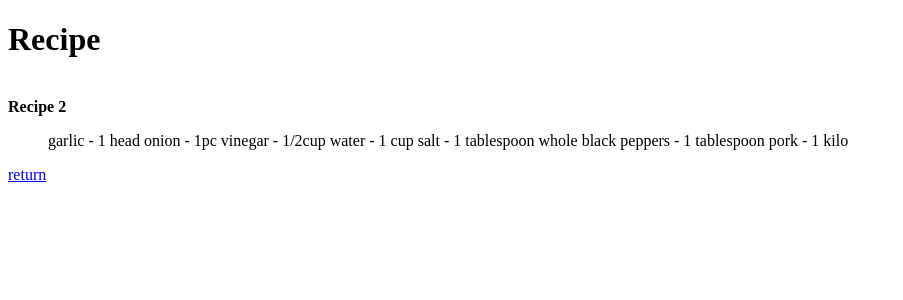
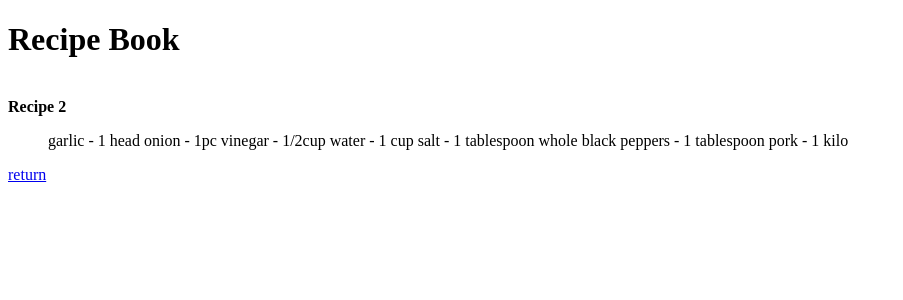
Before and after one commit to Eurie-R/recipebook-RAMOY-LORENZO, a Django app: page /recipe/2/ in a window 1280 px wide. Shown: the top 300 px of the page, without its empty margins (0-903 px from the left). Run offline with Django 5.2, Linux system fonts and the light colour scheme.

Commit message:
Fixed the header

```diff
--- a/my_env/recipebook/recipes/templates/recipe_using_variable.html
+++ b/my_env/recipebook/recipes/templates/recipe_using_variable.html
@@ -3,7 +3,7 @@
 {% block title %} Recipe Book {% endblock %}
 
 {% block content %}
-<h1>Recipe </h1>
+<h1>Recipe Book</h1>
 <br>
 <b> {{name}}</b>
     <ul>
--- a/my_env/recipebook/recipes/templates/recipelist.html
+++ b/my_env/recipebook/recipes/templates/recipelist.html
@@ -3,7 +3,7 @@
 {% block title %}Recipe List{% endblock %}
 
 {% block content %}
-    <h1>Recipe List</h1>
+    <h1>Recipe Book</h1>
     <ul>
         {% for recipe in recipes%}
             <li>
```
